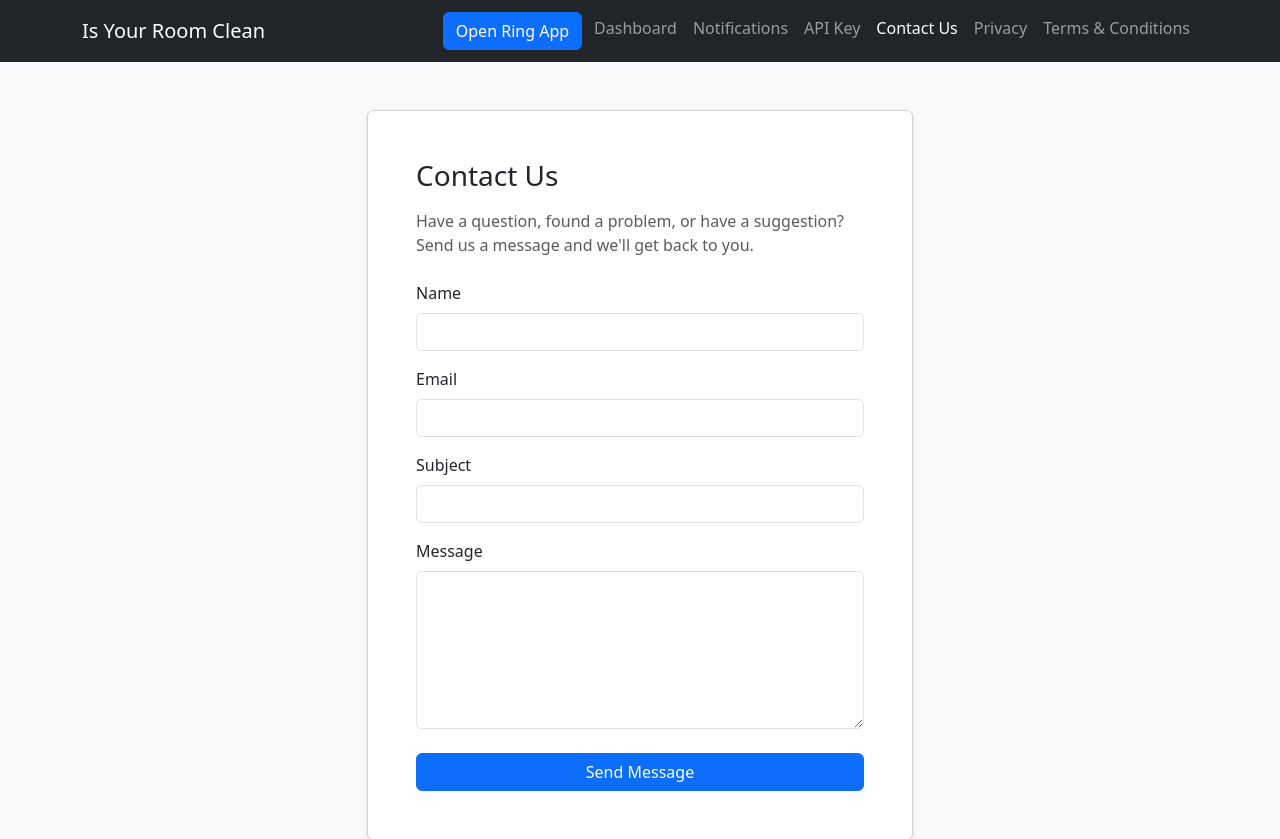
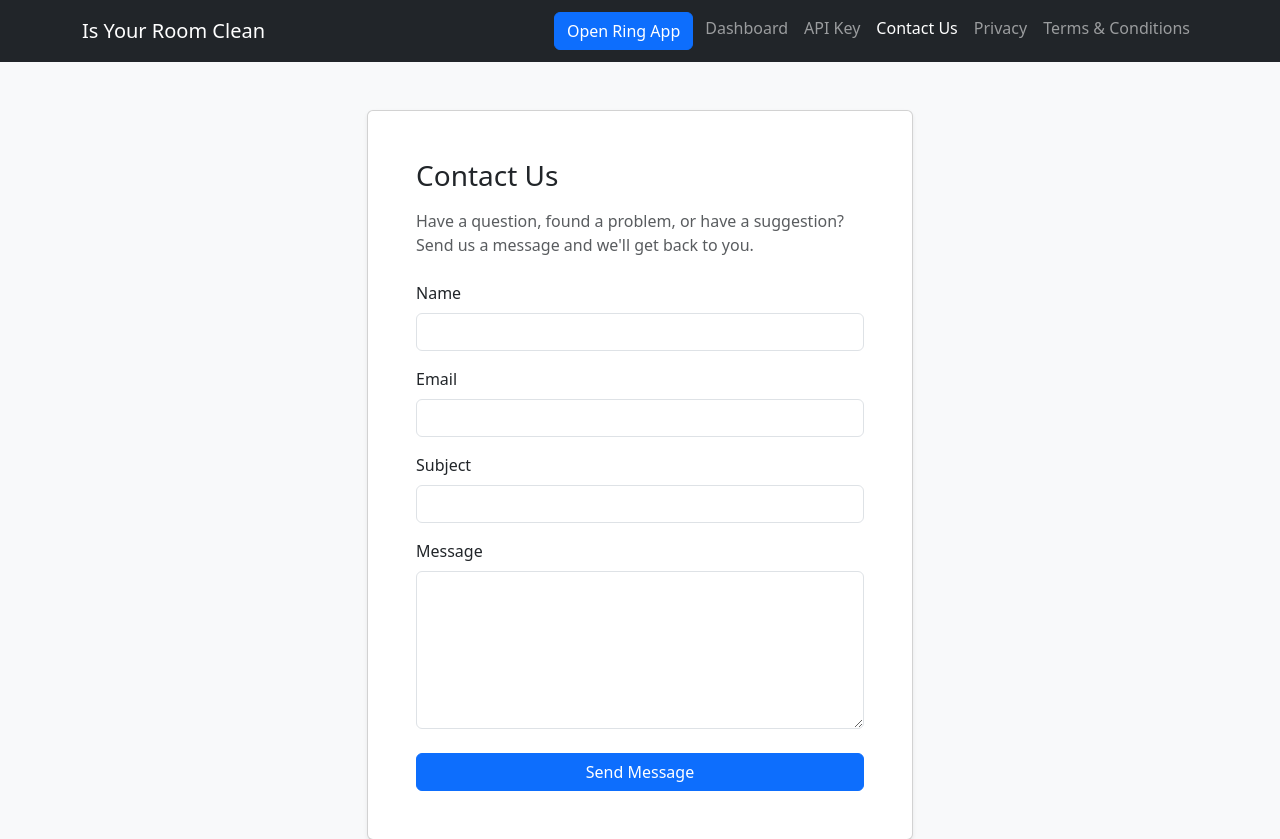
Before and after one commit to GrantGMiller/is_your_room_clean, a Flask app: page /contact in a window 1280 px wide. Shown: the top 839 px of the page. Run offline with Flask 3, Linux system fonts and the light colour scheme.

Commit message:
temp remove notify navbar

```diff
--- a/templates/navbar.html
+++ b/templates/navbar.html
@@ -22,12 +22,12 @@
         >
           Dashboard
         </a>
-        <a
-          class="nav-item nav-link{% if request.path == '/notifications' %} active{% endif %}"
-          href="/notifications"
-        >
-          Notifications
-        </a>
+<!--        <a-->
+<!--          class="nav-item nav-link{% if request.path == '/notifications' %} active{% endif %}"-->
+<!--          href="/notifications"-->
+<!--        >-->
+<!--          Notifications-->
+<!--        </a>-->
         <a
           class="nav-item nav-link{% if request.path == '/api' %} active{% endif %}"
           href="/api"
```
